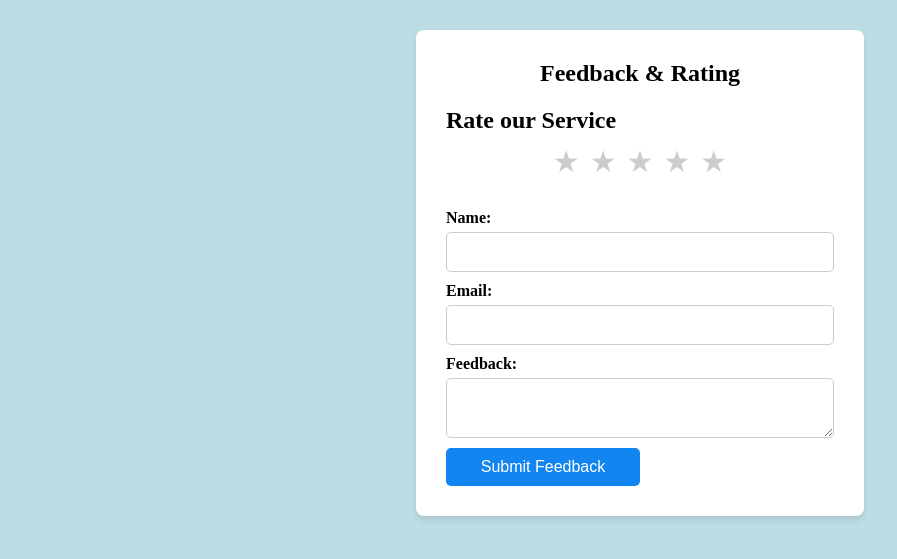
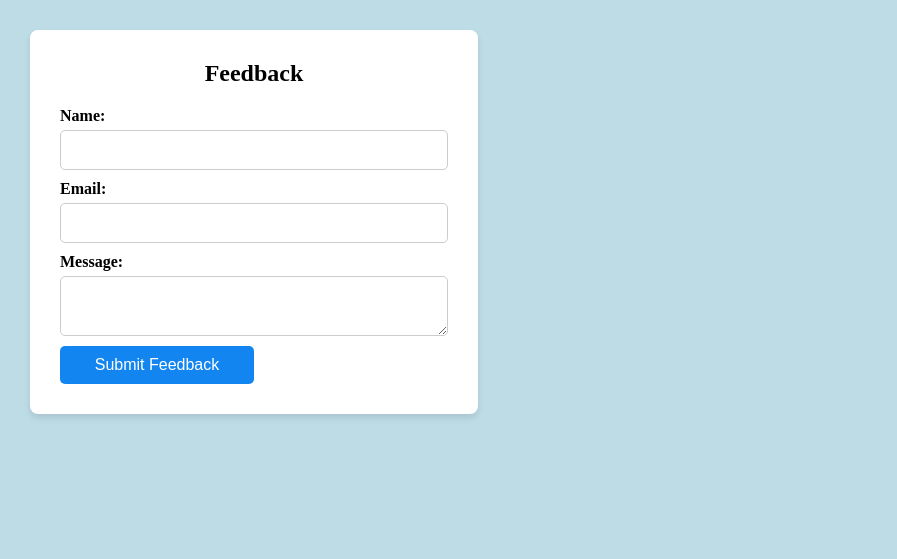
Before and after one commit to Laxshali/CareerHunt, a PHP site: page /FeedbackRate.php in a window 1280 px wide. Shown: the part 80-639 px from the top of the page, without its empty margins (0-897 px from the left). Run offline with PHP 8.4, Linux system fonts and the light colour scheme.

Commit message:
feedback php file added

```diff
--- a/FeedbackRate.php
+++ b/FeedbackRate.php
@@ -8,7 +8,6 @@
 </head>
 <body>
 
-    <!-- Navigation Bar -->
     <header>
         <nav>
             <label class="logo">CAREERHUNT</label>
@@ -26,10 +25,10 @@
 
 
     <section id="feedback">
-        <h1>Feedback & Rating</h1>
+        <h1>Feedback</h1>
 
 
-        <div class="rating">
+        <!-- <div class="rating">
             <h2>Rate our Service</h2>
             <div class="stars">
                 <input type="radio" id="star1" name="rating" value="1"><label for="star1">★</label>
@@ -38,10 +37,10 @@
                 <input type="radio" id="star4" name="rating" value="4"><label for="star4">★</label>
                 <input type="radio" id="star5" name="rating" value="5"><label for="star5">★</label>
             </div>
-        </div>
+        </div> -->
 
 
-        <form action="#" method="post">
+        <form action="php/feedback.php" method="post">
 
             <label for="name">Name:</label>
             <input type="text" id="name" name="name" required>
@@ -49,7 +48,7 @@
             <label for="email">Email:</label>
             <input type="email" id="email" name="email" required>
 
-            <label for="message">Feedback:</label>
+            <label for="message">Message:</label>
             <textarea id="message" name="message" rows="2" required></textarea>
 
             <button type="submit">Submit Feedback</button>
--- a/css/FeedbackRate.css
+++ b/css/FeedbackRate.css
@@ -1,17 +1,14 @@
-/* Reset default margins and paddings */
+
 * {
     margin: 0;
     padding: 0;
     box-sizing: border-box;
 }
 
-/* Body styling */
 body {
     font-family: montserrat;
     background-color: #bedce6;
 }
-
-/* Navigation Bar */
 
 header {
     background-color: #081530de;
@@ -59,10 +56,9 @@ nav ul li a:hover {
 
 }
 
-/* Feedback Section */
 #feedback {
     background-color: #fff;
-    margin: 30px auto;
+    margin: 30px;
     padding: 30px;
     width: 35%;
     box-shadow: 0 4px 6px rgba(0, 0, 0, 0.1);
@@ -74,7 +70,7 @@ nav ul li a:hover {
     margin-bottom: 20px;
 }
 
-/* Rating Section */
+/* Rating Section
 .rating {
     margin-bottom: 30px;
 }
@@ -102,9 +98,9 @@ nav ul li a:hover {
 
 .stars input[type="radio"]:checked ~ label {
     color: #ff9f00;
-}
+}*/
 
-/* Feedback Form */
+
 form {
     display: flex;
     flex-direction: column;
```
Also changed, not shown: php/feedback.php (added, +31 -0 lines).
